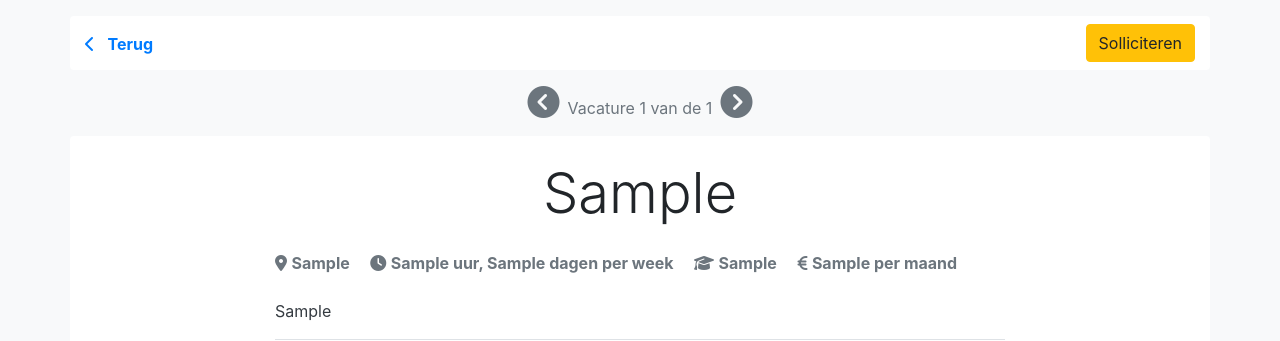
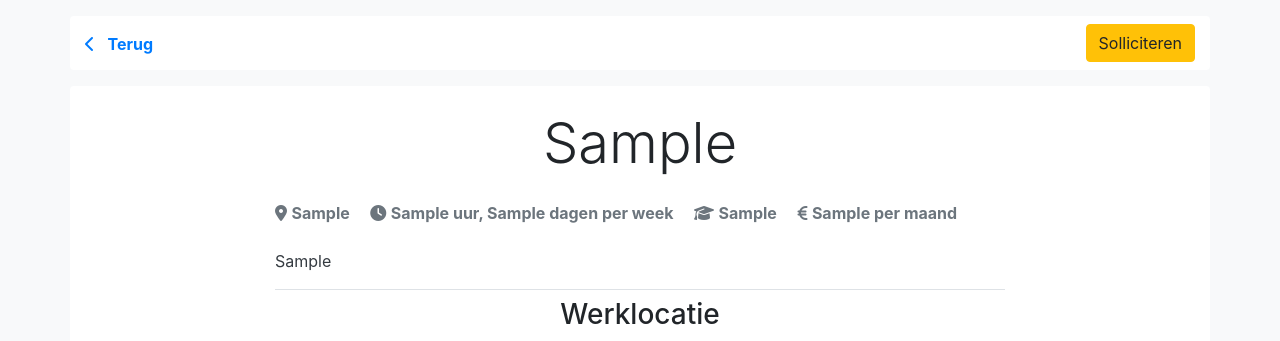
Before and after one commit to DaanRosendal/Vacaturebank, a PHP site: page /vacature.php?id=1 in a window 1280 px wide. Shown: the part 56-397 px from the top of the page. Run offline with PHP 8.4, Linux system fonts and the light colour scheme; tables that the repository leaves empty or names only in its code hold one stand-in row (values such as "Sample post"); a stand-in replaces the project's code that opens the database connection; some libraries are stand-ins or nearby versions.

Commit message:
Scrollfunctie weggehaald

```diff
--- a/vacature.php
+++ b/vacature.php
@@ -1,4 +1,5 @@
-<?php $page="vacatures"; include('header.html');
+<?php $page = "vacatures";
+include('header.html');
 if (!isset($_GET["id"])) {
     echo "<script>alert('Je hebt geen vacature geselecteerd'); window.history.back();</script>";
     die();
@@ -32,7 +33,7 @@
             function confirmLogin() {
                 var q = confirm("Om dit te kunnen doen moet je ingelogd zijn. Wil je inloggen?");
 
-                    if (q){
+                if (q) {
                     location.href = 'inloggen-w.php';
                 }
             }
@@ -51,25 +52,6 @@
                 </div>
             </div>
         </div>
-            <div class="container unselectable">
-                <div class="row">
-                    <div class="col-12 mt-3 text-center">
-                        <?php
-                        if ($id > 1){
-                            echo '<a href="vacature.php?id='.$min1.'" class="mr-2"><i class="fas fa-chevron-circle-left fa-2x"></i></a>';
-                        } else {
-                            echo '<span class="mr-2 text-muted"><i class="fas fa-chevron-circle-left fa-2x"></i></span>';
-                        }
-                        echo "<span class='text-secondary'>Vacature $id van de $aantal</span>";
-                        if ($id != $aantal){
-                            echo '<a href="vacature.php?id='.$plus1.'" class="ml-2"><i class="fas fa-chevron-circle-right fa-2x"></i></a>';
-                        } else {
-                            echo '<span class="ml-2 text-muted"><i class="fas fa-chevron-circle-right fa-2x"></i></span>';
-                        }
-                        ?>
-                    </div>
-                </div>
-            </div>
         </div>
         <div class="container mt-3 unselectable mb-2">
             <div class="row bg-white rounded">
@@ -77,20 +59,19 @@
                     <h1 class="display-4 mt-4 text-center"><?php echo $r['functie']; ?></h1>
                     <div class="text-secondary border-bottom mt-4">
                         <?php
-                                echo "<span class='d-md-inline-block d-block mr-md-3'><i class='fas fa-map-marker-alt'></i> <b>".$r["werkstad"]."</b></span>
-                                <span class='d-md-inline-block d-block mr-md-3'><i class='fas fa-clock'></i> <b>".$r["uren"]." uur, ".$r["dagen"]." dagen per week</b></span>
-                                <span class='d-md-inline-block d-block mr-md-3'><i class='fas fa-graduation-cap'></i> <b>".$r["opleiding"]."</b></span>
-                                <span class='d-md-inline-block d-block'><i class='fas fa-euro-sign'></i> <b>".$r["salaris"]." per maand</b></span>";
-                                echo "<p class='mt-4 text-dark'><span>".$r["beschrijving"]."</span></p>"
+                        echo "<span class='d-md-inline-block d-block mr-md-3'><i class='fas fa-map-marker-alt'></i> <b>" . $r["werkstad"] . "</b></span>
+                                <span class='d-md-inline-block d-block mr-md-3'><i class='fas fa-clock'></i> <b>" . $r["uren"] . " uur, " . $r["dagen"] . " dagen per week</b></span>
+                                <span class='d-md-inline-block d-block mr-md-3'><i class='fas fa-graduation-cap'></i> <b>" . $r["opleiding"] . "</b></span>
+                                <span class='d-md-inline-block d-block'><i class='fas fa-euro-sign'></i> <b>" . $r["salaris"] . " per maand</b></span>";
+                        echo "<p class='mt-4 text-dark'><span>" . $r["beschrijving"] . "</span></p>"
                         ?>
                     </div>
                     <h3 class="text-center mt-2">Werklocatie</h3>
                     <div style="width: 100%">
                         <iframe width="100%" height="400" src="https://maps.google.com/maps?width=100%&height=600&hl=nl&q=<?php
                                                                                                                             // adres van bedrijf uit de database halen en aan google maps geven
-                                            echo $r['werkstraat']." ".$r["werkpostcode"] ?>
-                                            &ie=UTF8&t=&z=14&iwloc=B&output=embed" scrolling="no" frameborder="0" marginheight="0"
-                                marginwidth="0">
+                                                                                                                            echo $r['werkstraat'] . " " . $r["werkpostcode"] ?>
+                                                            &ie=UTF8&t=&z=14&iwloc=B&output=embed" scrolling="no" frameborder="0" marginheight="0" marginwidth="0">
                         </iframe>
                     </div>
                     <div class="mb-3 mt-2 text-center">
@@ -103,7 +84,7 @@
                     <div class="border-top">
                         <div class="mt-2">
                             <?php
-                                    echo "Geplaatst op ".$r["gDatum"]." door <a class='text-secondary' style='text-decoration:none; cursor: pointer' onclick='confirmLogin()'><b>".$r3["bNaam"]."</b></a>";
+                            echo "Geplaatst op " . $r["gDatum"] . " door <a class='text-secondary' style='text-decoration:none; cursor: pointer' onclick='confirmLogin()'><b>" . $r3["bNaam"] . "</b></a>";
                             ?>
                         </div>
                     </div>
```
Lines whose indentation alone changed are shown as unchanged.
